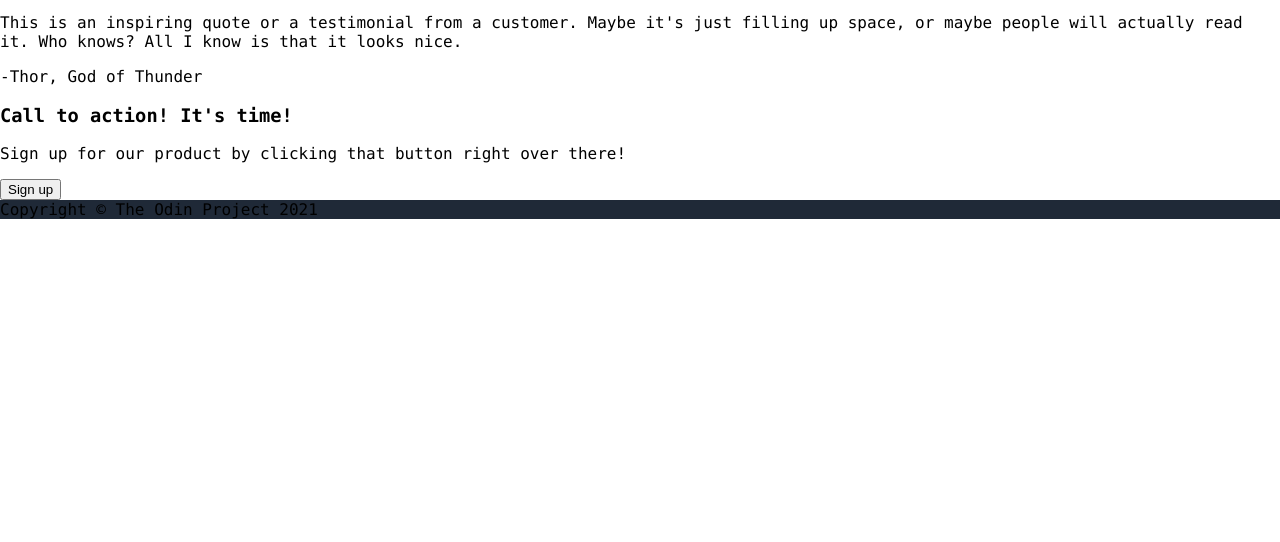
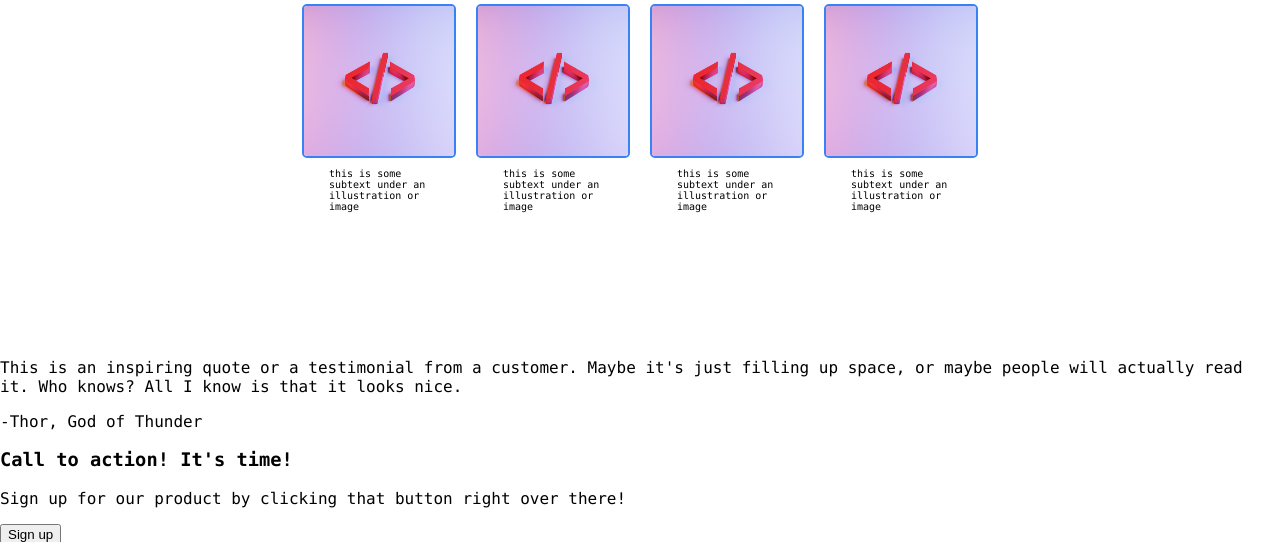
Before and after one commit to daniikhan23/landing-page, a plain HTML site: page index.html in a window 1280 px wide. Shown: the part 681-1223 px from the top of the page. Before the commit the page ends 900 px from the top, so only its background shows below. Drawn offline with Linux system fonts and the light colour scheme.

Commit message:
Styled the cards section using flex

```diff
--- a/index.html
+++ b/index.html
@@ -5,6 +5,7 @@
     <meta name="viewport" content="width=device-width, initial-scale=1.0">
     <title>Landing Page</title>
     <link rel="stylesheet" href="styling.css">
+    <link rel="stylesheet" href="https://cdnjs.cloudflare.com/ajax/libs/font-awesome/4.7.0/css/font-awesome.min.css">
 </head>
 <body>
     <div class="container-top">
@@ -32,21 +33,23 @@
     </div>
     <div class="cards">
         <h2>Some random information.</h2>
+        <div class="card-holder">
             <div class="card">
-            <img src="#" alt="some image">
-            this is some subtext under an illustration or image
+                <img src="/assets/images/jackson-sophat-_t-l5FFH8VA-unsplash.jpg" alt="some image">
+                <p>this is some subtext under an illustration or image</p>
             </div>
             <div class="card">
-            <img src="#" alt="some image">
-            this is some subtext under an illustration or image
+                <img src="/assets/images/jackson-sophat-_t-l5FFH8VA-unsplash.jpg" alt="some image">
+                <p>this is some subtext under an illustration or image</p>
             </div>
             <div class="card">
-            <img src="#" alt="some image">
-            this is some subtext under an illustration or image
+                <img src="/assets/images/jackson-sophat-_t-l5FFH8VA-unsplash.jpg" alt="some image">
+                <p>this is some subtext under an illustration or image</p>
             </div>
             <div class="card">
-            <img src="#" alt="some image">
-            this is some subtext under an illustration or image
+                <img src="/assets/images/jackson-sophat-_t-l5FFH8VA-unsplash.jpg" alt="some image">
+                <p>this is some subtext under an illustration or image</p>
+            </div>
         </div>
     </div>
     <div class="quote-section">
--- a/styling.css
+++ b/styling.css
@@ -47,7 +47,6 @@ li {
     font-size: 24px;
     color: #F9FAF8;
 }
-
 
 /* Main part of Header*/
 
@@ -104,3 +103,47 @@ li {
     height: 300px;
     width: 600px;
 }
+
+/* Cards Section*/
+.cards {
+    display: flex;
+    flex-direction: column;
+    font-size: 10px;
+    word-wrap: break-word;
+    justify-content: center;
+    align-items: center;
+    padding-top: 20px;
+    padding-bottom: 120px;
+    gap: 30px;
+}
+
+.cards h2 {
+    font-size: 36px;
+    font-weight: bolder;
+    color: #1F2937;
+}
+
+.card-holder {
+    display: flex;
+    justify-content: space-evenly;
+    gap: 20px;
+}
+
+.card {
+    display: flex;
+    flex-direction: column;
+    justify-content: center;
+    align-items: center;
+}
+
+.card p {
+    width: 100px;
+    word-wrap: break-word;
+}
+
+.card img {
+    border: 2px solid #3882F6;
+    border-radius: 5px;
+    width: 150px;
+    height: 150px;
+}
```
Also changed, not shown: assets/images/jackson-sophat-_t-l5FFH8VA-unsplash.jpg (added). Lines whose indentation alone changed are shown as unchanged.
